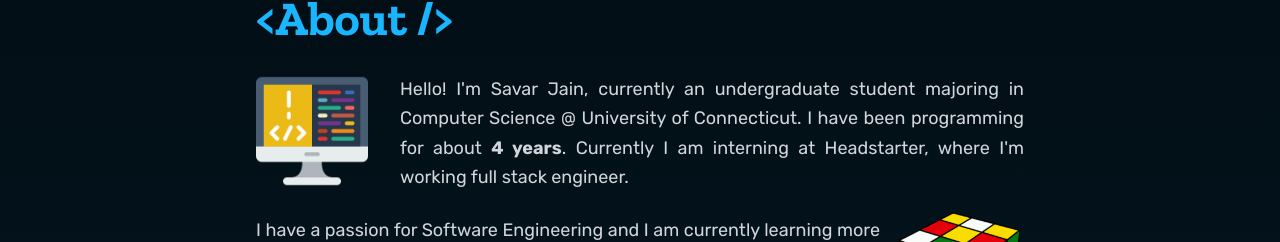
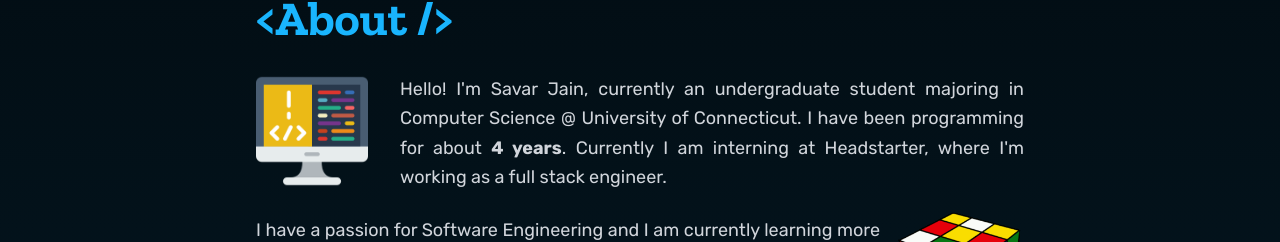
Before and after one commit to SavarJ/jainsavar.com, a React (Create React App) app: page / in a window 1280 px wide. Shown: the part 821-1063 px from the top of the page. Built offline with nearby package versions, Linux system fonts and the light colour scheme.

Commit message:
Fix typo

```diff
--- a/src/components/sections/About/FirstParagraph.tsx
+++ b/src/components/sections/About/FirstParagraph.tsx
@@ -8,7 +8,7 @@ const FirstParagraph: React.FC = () => {
       <Paragraph>
         Hello! I'm Savar Jain, currently an undergraduate student majoring in Computer Science @ University of
         Connecticut. I have been programming for about <NumberOfYearsOfProgramming />. Currently I am
-        interning at Headstarter, where I'm working full stack engineer.
+        interning at Headstarter, where I'm working as a full stack engineer.
         {/* Last year, I was a TA for{" "}
         <strong>Data Structures & Algorithms</strong>. */}
       </Paragraph>
```
